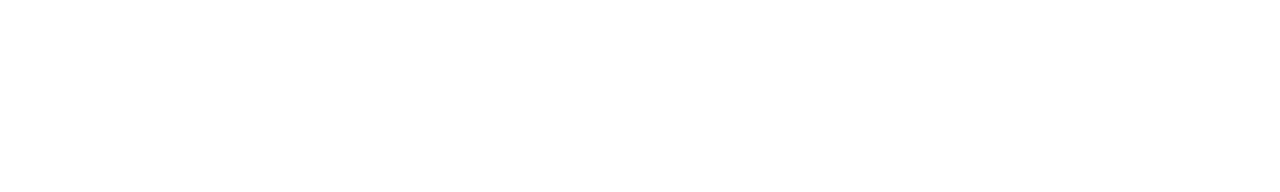
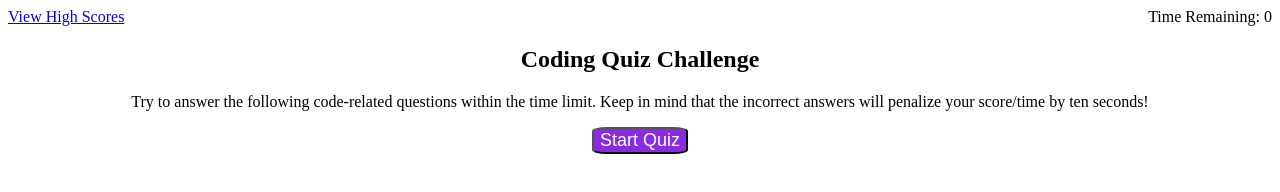
Before and after one commit to nylesor28/timed-quiz, a plain HTML site: page index.html in a window 1280 px wide. Drawn offline with Linux system fonts and the light colour scheme.

Commit message:
create intro container

```diff
--- a/assets/css/style.css
+++ b/assets/css/style.css
@@ -0,0 +1,14 @@
+#header{
+    display: flex;
+    justify-content: space-between;
+}
+
+.intro{
+    text-align: center;
+}
+button {
+    background-color: blueviolet;
+    color: white;
+    border-radius: 15%;
+    font-size: 18px;
+}
--- a/assets/js/script.js
+++ b/assets/js/script.js
@@ -1,4 +1,9 @@
-var timeRemaining = 10; // todo: make dynamic
+var headerEl = document.querySelector("#header");
+var containerEl = document.querySelector(".container");
+var spanTimeEl;
+
+
+var timeRemaining = 0;
 var questionIndex = 0;
 const questionBank = [
     {"q" : "Inside which HTML element do we put the JavaScript?",
@@ -67,12 +72,12 @@ var isCorrectAnswer = function(questNum, respNum){
 var timerCountDown = function () {
 
     var clock = setInterval(function(){
-        console.log("Time Remaining: " , timeRemaining); // TODO : Write Time Remaining to HTML PAGE
+        spanTimeEl.textContent= timeRemaining;
         if (timeRemaining <=0 ){
             timeRemaining = 0;
             clearInterval(clock);
         }
-        timeRemaining --;
+       Math.max(0, timeRemaining--);
 
     },1000)
 }
@@ -80,7 +85,7 @@ var timerCountDown = function () {
 /********************************************************************
  * saveHighScore Saves the highscore  into local Storage
  * ******************************************************************/
-saveHighScore = function(){
+var saveHighScore = function(){
     highScoreArr.push(playerInfo);
     localStorage.setItem("highScore", JSON.stringify(highScoreArr));
 }
@@ -89,12 +94,56 @@ saveHighScore = function(){
  * getHighScore Retrieves highScore key/value from local storage
  * ******************************************************************/
 
-getHighScore = function() {
+var getHighScore = function() {
     highScoreArr = JSON.parse(localStorage.getItem("highScore")) || [];
     console.log("Parsed High Score Array: " , highScoreArr );
 }
 
+var startQuiz = function(){
+   timeRemaining= questionBank.length*15;
+    timerCountDown();
+}
 
+
+var loadScreen = function(){
+    var divHighScoreEl = document.createElement("div");
+    var aHighScoreEl = document.createElement("a");
+    aHighScoreEl.textContent ="View High Scores";
+    aHighScoreEl.setAttribute("href","./highScore.html");
+    divHighScoreEl.appendChild(aHighScoreEl);
+
+    headerEl.appendChild(divHighScoreEl);
+
+    var divTimeEl = document.createElement("div");
+    divTimeEl.textContent = "Time Remaining: ";
+
+    spanTimeEl = document.createElement("span");
+    spanTimeEl.textContent = timeRemaining;
+
+    divTimeEl.appendChild(spanTimeEl);
+    headerEl.appendChild(divTimeEl);
+
+    var divIntroEl = document.createElement("div");
+    var h2IntroEl = document.createElement("h2")
+    var pIntroEl = document.createElement("p");
+    divIntroEl.setAttribute("class", "intro")
+    h2IntroEl.textContent= "Coding Quiz Challenge"
+    divIntroEl.appendChild(h2IntroEl)
+    pIntroEl.textContent = "Try to answer the following code-related questions within the time limit. Keep in mind that the incorrect answers will penalize your score/time by ten seconds!";
+    divIntroEl.appendChild(pIntroEl);
+
+    var btnEl = document.createElement("button");
+    btnEl.textContent="Start Quiz"
+    divIntroEl.appendChild(btnEl);
+
+    containerEl.appendChild(divIntroEl);
+
+    btnEl.addEventListener("click", startQuiz);
+
+}
+
+
+loadScreen();
 
 saveHighScore();
 timerCountDown();
--- a/index.html
+++ b/index.html
@@ -5,9 +5,13 @@
     <meta http-equiv="X-UA-Compatible" content="IE=edge">
     <meta name="viewport" content="width=device-width, initial-scale=1.0">
     <title>Timed Quiz - Javascript</title>
+    <link rel="stylesheet" href="./assets/css/style.css" />
 </head>
 <body>
-    <main></main>
+    <header id="header"></header>
+    <div class="container">
+
+    </div>
 
     <script src="./assets/js/script.js"></script>
 </body>
```
